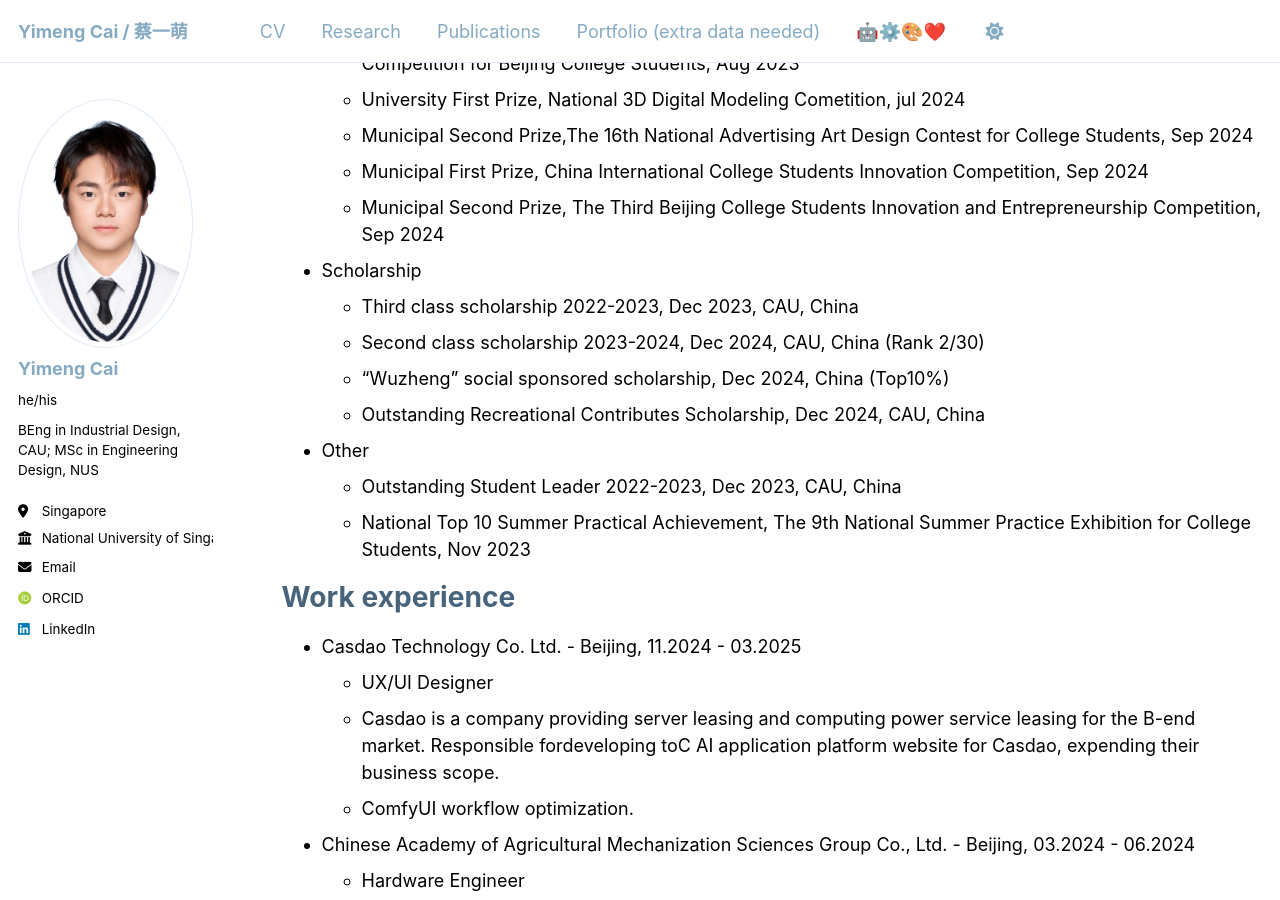
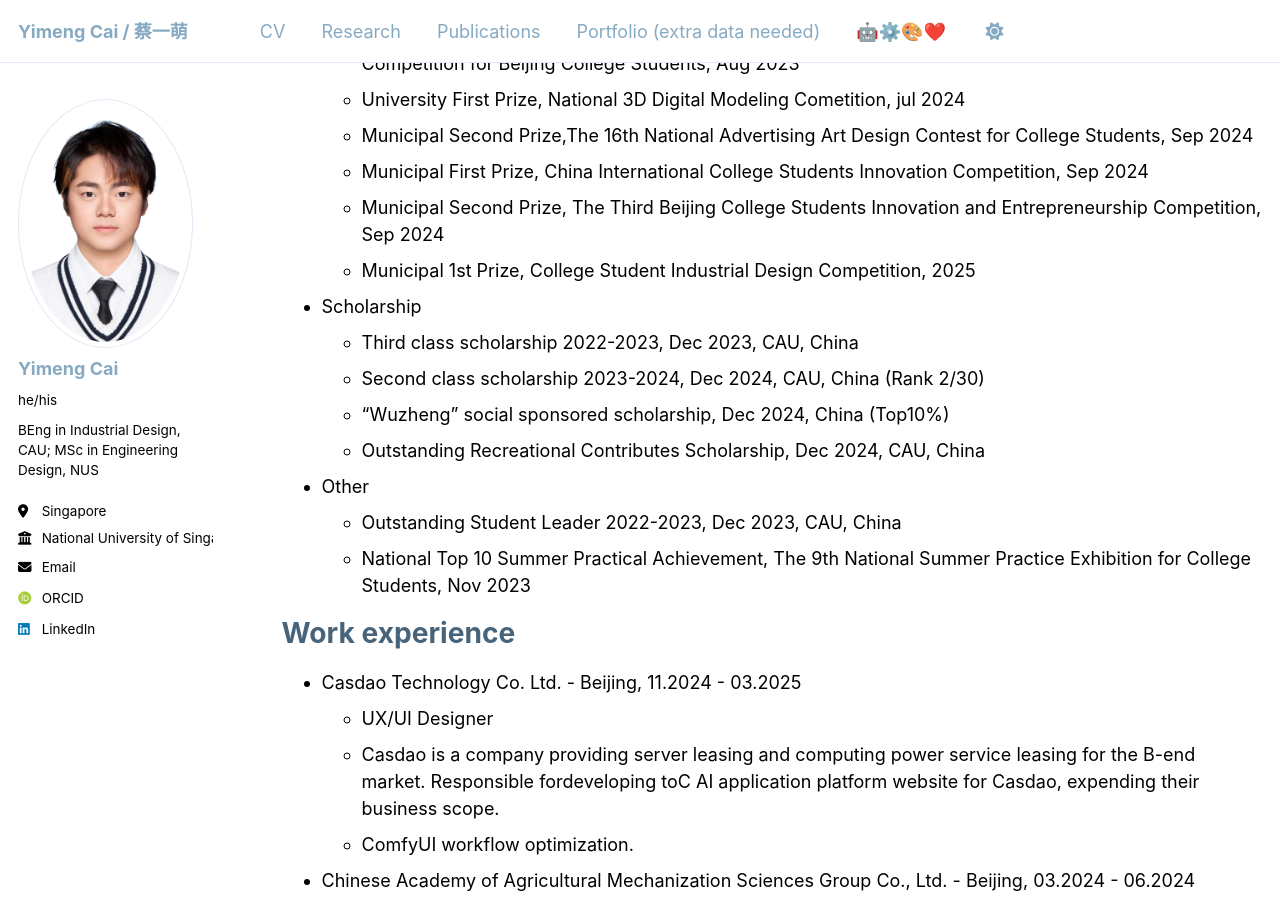
Before and after one commit to Yimeng-E-C/Yimeng-E-C.github.io, a Jekyll site: the page built from _pages/cv.md, in a window 1280 px wide and 900 px high, scrolled down 386 px. Built offline with Jekyll 4.4.1, drawn with Linux system fonts in a browser that asks for light colours; some web fonts are replaced.

Commit message:
Add Municipal 1st Prize, College Student Industrial Design Competition, 2025 to CV awards

```diff
--- a/_pages/cv.md
+++ b/_pages/cv.md
@@ -21,6 +21,7 @@ Education
   * Municipal Second Prize,The 16th National Advertising Art Design Contest for College Students, Sep 2024
   * Municipal First Prize, China International College Students Innovation Competition, Sep 2024
   * Municipal Second Prize, The Third Beijing College Students Innovation and Entrepreneurship Competition, Sep 2024
+  * Municipal 1st Prize, College Student Industrial Design Competition, 2025
 * Scholarship
   * Third class scholarship 2022-2023,  Dec 2023, CAU, China
   * Second class scholarship 2023-2024,  Dec 2024, CAU, China (Rank 2/30)
```
